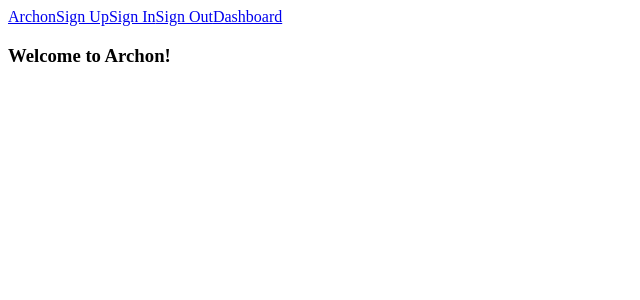
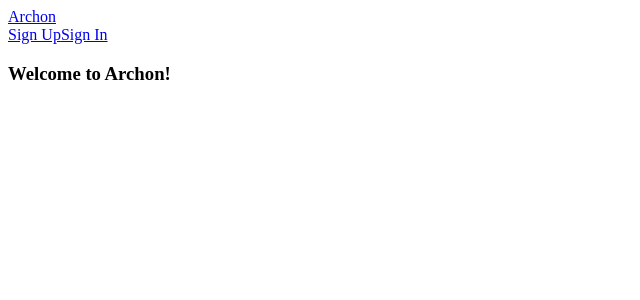
Before and after one commit to samsuh/auth-app-react-client, a React (Create React App) app: page / in a window 1280 px wide. Shown: the top 300 px of the page, without its empty margins (0-640 px from the left). Built offline with nearby package versions, Linux system fonts and the light colour scheme.

Commit message:
Header conditional rendering implemented

```diff
--- a/src/components/Header.js
+++ b/src/components/Header.js
@@ -1,18 +1,47 @@
 import React, {Component} from 'react'
 import {Link} from 'react-router-dom'
+import {connect} from 'react-redux'
 
 class Header extends Component {
+    //helper method to conditionally render links that show up in navbar
+    renderLinks(){
+        //check if user is signedin. show Signed-In-User-Links that are relevant
+        if (this.props.authenticated){
+            return(
+                <div>
+                    <Link to="/signout">Sign Out</Link>
+                    <Link to="/dashboard">Dashboard</Link>
+                </div>
+            )
+        } else {
+            //if user is not authenticated, allow them to signup/signin.
+            return(
+                <div>
+                    <Link to="/signup">Sign Up</Link>
+                    <Link to="/signin">Sign In</Link>
+                </div>
+            )
+        }
+    }
+
     render(){
         return(
             <div>
-<Link to="/">Archon</Link>
-<Link to="/signup">Sign Up</Link>
-<Link to="/signin">Sign In</Link>
-<Link to="/signout">Sign Out</Link>
-<Link to="/dashboard">Dashboard</Link>
+                <Link to="/">Archon</Link>
+                {/* Now being conditionally rendered
+                <Link to="/signup">Sign Up</Link>
+                <Link to="/signin">Sign In</Link>
+                <Link to="/signout">Sign Out</Link>
+                <Link to="/dashboard">Dashboard</Link> */}
+                {this.renderLinks()}
             </div>
         )
     }
 }
 
-export default Header
+//Header component checks if user is authenticated. define mapStateToProps which takes state object and returns the 'authenticated' piece of state
+function mapStateToProps(state){
+    return {authenticated: state.auth.authenticated}
+}
+
+export default connect(mapStateToProps)(Header)
```
